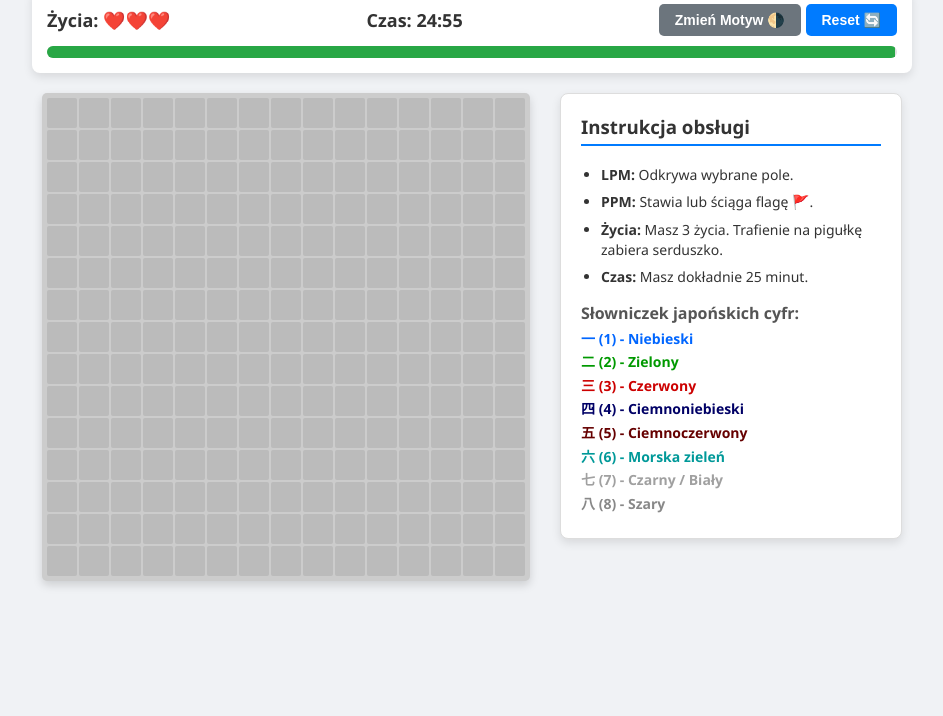
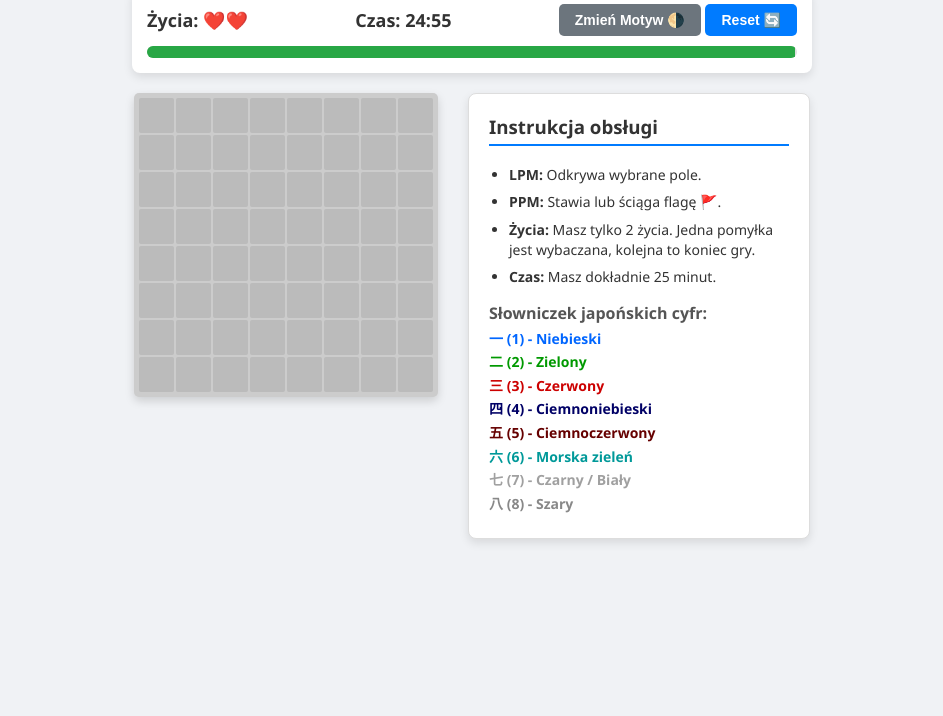
Before and after one commit to michalstanczakk-RP/Mineswapper, a plain HTML site: page index.html in a window 1280 px wide. Shown: the part 84-800 px from the top of the page, without its empty margins (168-1111 px from the left). Drawn offline with Linux system fonts and the light colour scheme.

Commit message:
Update index.html

```diff
--- a/index.html
+++ b/index.html
@@ -55,7 +55,7 @@
             align-items: center;
             gap: 10px;
             width: 100%;
-            max-width: 850px;
+            max-width: 650px;
             margin-bottom: 20px;
             background-color: var(--panel-bg);
             padding: 15px;
@@ -95,15 +95,15 @@
             gap: 30px;
             align-items: flex-start;
             justify-content: center;
-            max-width: 1150px;
+            max-width: 950px;
             width: 100%;
         }
 
-        /* Plansza - 15 kolumn po 30px */
+        /* Plansza - 8 kolumn po 35px */
         #board {
             display: grid;
-            grid-template-columns: repeat(15, 30px);
-            grid-template-rows: repeat(15, 30px);
+            grid-template-columns: repeat(8, 35px);
+            grid-template-rows: repeat(8, 35px);
             gap: 2px;
             background-color: var(--board-bg);
             padding: 5px;
@@ -112,8 +112,8 @@
         }
 
         .cell {
-            width: 30px;
-            height: 30px;
+            width: 35px;
+            height: 35px;
             background-color: var(--cell-bg);
             display: flex;
             align-items: center;
@@ -122,7 +122,7 @@
             cursor: pointer;
             user-select: none;
             border-radius: 2px;
-            font-size: 16px;
+            font-size: 18px;
         }
 
         .cell:hover {
@@ -224,7 +224,7 @@
         [data-theme="dark"] .count-7 { color: #ffffff; }
 
         /* RWD */
-        @media (max-width: 850px) {
+        @media (max-width: 650px) {
             #main-container {
                 flex-direction: column;
                 align-items: center;
@@ -242,7 +242,7 @@
 
     <div id="top-bar">
         <div class="stats-row">
-            <span id="lives-display">Życia: ❤️❤️❤️</span>
+            <span id="lives-display">Życia: ❤️❤️</span>
             <span id="timer-display">Czas: 25:00</span>
             <div>
                 <button id="theme-btn" onclick="toggleTheme()">Zmień Motyw 🌗</button>
@@ -262,7 +262,7 @@
             <ul>
                 <li><strong>LPM:</strong> Odkrywa wybrane pole.</li>
                 <li><strong>PPM:</strong> Stawia lub ściąga flagę 🚩.</li>
-                <li><strong>Życia:</strong> Masz 3 życia. Trafienie na pigułkę zabiera serduszko.</li>
+                <li><strong>Życia:</strong> Masz tylko 2 życia. Jedna pomyłka jest wybaczana, kolejna to koniec gry.</li>
                 <li><strong>Czas:</strong> Masz dokładnie 25 minut.</li>
             </ul>
 
@@ -281,25 +281,18 @@
     </div>
 
     <script>
-        const BOARD_SIZE = 15;
-        const MINE_COUNT = 35;
+        const BOARD_SIZE = 8;
+        const MINE_COUNT = 10; // 10 ukrytych pigułek
         const TOTAL_TIME = 25 * 60;
 
-        // Słownik tłumaczący zwykłe cyfry na znaki Kanji
         const kanjiNumbers = {
-            1: '一',
-            2: '二',
-            3: '三',
-            4: '四',
-            5: '五',
-            6: '六',
-            7: '七',
-            8: '八'
+            1: '一', 2: '二', 3: '三', 4: '四',
+            5: '五', 6: '六', 7: '七', 8: '八'
         };
 
         let board = [];
         let gameOver = false;
-        let lives = 3;
+        let lives = 2; // Zmiana na 2 życia
         let timeRemaining = TOTAL_TIME;
         let timerInterval = null;
 
@@ -321,7 +314,7 @@
             boardElement.innerHTML = '';
             board = [];
             gameOver = false;
-            lives = 3;
+            lives = 2; // Reset do 2 żyć
             timeRemaining = TOTAL_TIME;
             updateLivesDisplay();
             updateTimerDisplay();
@@ -329,7 +322,7 @@
             if (timerInterval) clearInterval(timerInterval);
             timerInterval = setInterval(updateTime, 1000);
 
-            // 1. Generowanie planszy
+            // 1. Generowanie planszy 8x8
             for (let r = 0; r < BOARD_SIZE; r++) {
                 board[r] = [];
                 for (let c = 0; c < BOARD_SIZE; c++) {
@@ -345,7 +338,7 @@
                 }
             }
 
-            // 2. Losowe ukrywanie 35 pigułek
+            // 2. Losowe ukrywanie 10 pigułek
             let minesPlaced = 0;
             while (minesPlaced < MINE_COUNT) {
                 let r = Math.floor(Math.random() * BOARD_SIZE);
@@ -418,7 +411,7 @@
                 return;
             }
 
-            // Bezpieczne pola - wyświetlanie japońskiego Kanji zamiast cyfry
+            // Bezpieczne pola
             if (cell.neighborMines > 0) {
                 cell.element.innerText = kanjiNumbers[cell.neighborMines];
                 cell.element.classList.add(`count-${cell.neighborMines}`);
@@ -481,7 +474,7 @@
 
         function updateLivesDisplay() {
             let hearts = "";
-            for (let i = 0; i < 3; i++) {
+            for (let i = 0; i < 2; i++) {
                 hearts += i < lives ? "❤️" : "🖤";
             }
             livesDisplay.innerText = `Życia: ${hearts}`;
@@ -514,10 +507,13 @@
 
             setTimeout(() => {
                 alert(message);
+                if (isWin) {
+                    // Przekierowanie na YouTube po wygranej
+                    window.location.href = "https://www.youtube.com/watch?v=F0BxpGnPX5g";
+                }
             }, 100);
         }
 
-        // Automatyczny start przy każdym odświeżeniu
         initGame();
     </script>
 </body>
```
